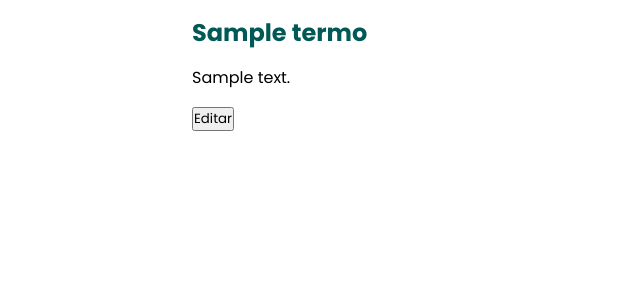
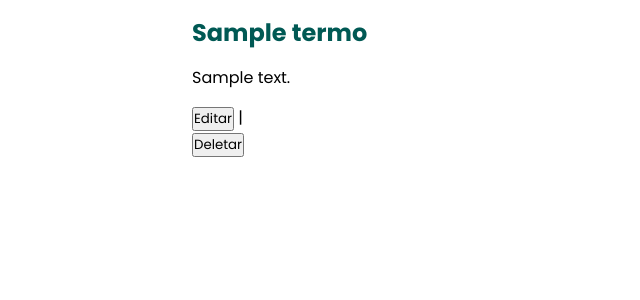
Before and after one commit to guimferreira/TechOwl, a Flask app: template templates/glossario.html in a window 1280 px wide. Shown: the part 348-648 px from the top of the page, without its empty margins (0-640 px from the left). Run offline with Flask 3, Linux system fonts and the light colour scheme; the template is opened without the code that fills it: most values are stand-ins (such as "Sample title", 1, 10 or a date in 2020).

Commit message:
fix divs

```diff
--- a/dados.json
+++ b/dados.json
@@ -8,6 +8,6 @@
     "Scrum": "Framework para gestão e planejamento de produtos e projetos.",
     "Java": "Uma linguagem de Programação",
     "Ambiente virtual": "Um ambiente de execução isolado que permite usuários e aplicações instalarem e atualizarem pacotes Python sem interferir no comportamento de outras aplicações Python em execução no mesmo sistema.",
-    "CSS": "\"Cascading Style Sheets\" é uma linguagem do tipo \"folha de estilo\" utilizada para definir como documentos HTML são exibidos para os usuários. Com o CSS, é possível modificar os aspectos visuais de um site, incluindo fontes, cores e planos de fundo.",
-    "Algoritmo": "Conjunto de regras e procedimentos lógicos perfeitamente definidos que levam à solução de um problema em um número finito de etapas."
+    "Algoritmo": "Conjunto de regras e procedimentos lógicos perfeitamente definidos que levam à solução de um problema em um número finito de etapas.",
+    "CSS": "\"Cascading Style Sheets\" é uma linguagem do tipo \"folha de estilo\" utilizada para definir como documentos HTML são exibidos para os usuários. Com o CSS, é possível modificar os aspectos visuais de um site, incluindo fontes, cores e planos de fundo."
 }
--- a/templates/glossario.html
+++ b/templates/glossario.html
@@ -73,8 +73,8 @@
         />
         <button type="submit"><img src="../static/imagens/update-icon.svg" alt="update"></button>
       </form>
+      </div></div>
       |
-
       <form method="POST" action="/deletar/{{termo}}">
         <input type="hidden" name="confirmacao" id="confirmacao">
         <button type="submit" onclick="return confirmarExclusao()">Deletar</button>
```
Lines whose indentation alone changed are shown as unchanged.
